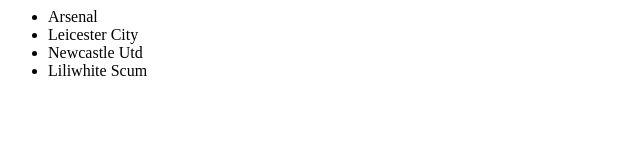
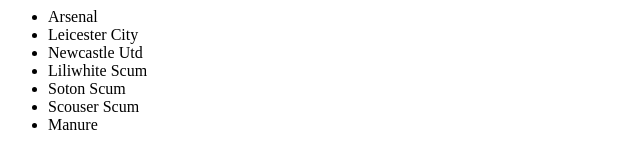
Before and after one commit to rafferty02/newGITtest, a plain HTML site: page index3.html in a window 1280 px wide. Shown: the whole page, without its empty margins (0-640 px from the left). Drawn offline with Linux system fonts and the light colour scheme.

Commit message:
raffs modified index3.html file

```diff
--- a/index3.html
+++ b/index3.html
@@ -6,6 +6,9 @@
       <li> Leicester City</li>
       <li> Newcastle Utd</li>
       <li> Liliwhite Scum</li>
+      <li> Soton Scum</li>
+      <li> Scouser Scum</li>
+      <li> Manure</li>
     </ul>
   </div>
  </body>
```
